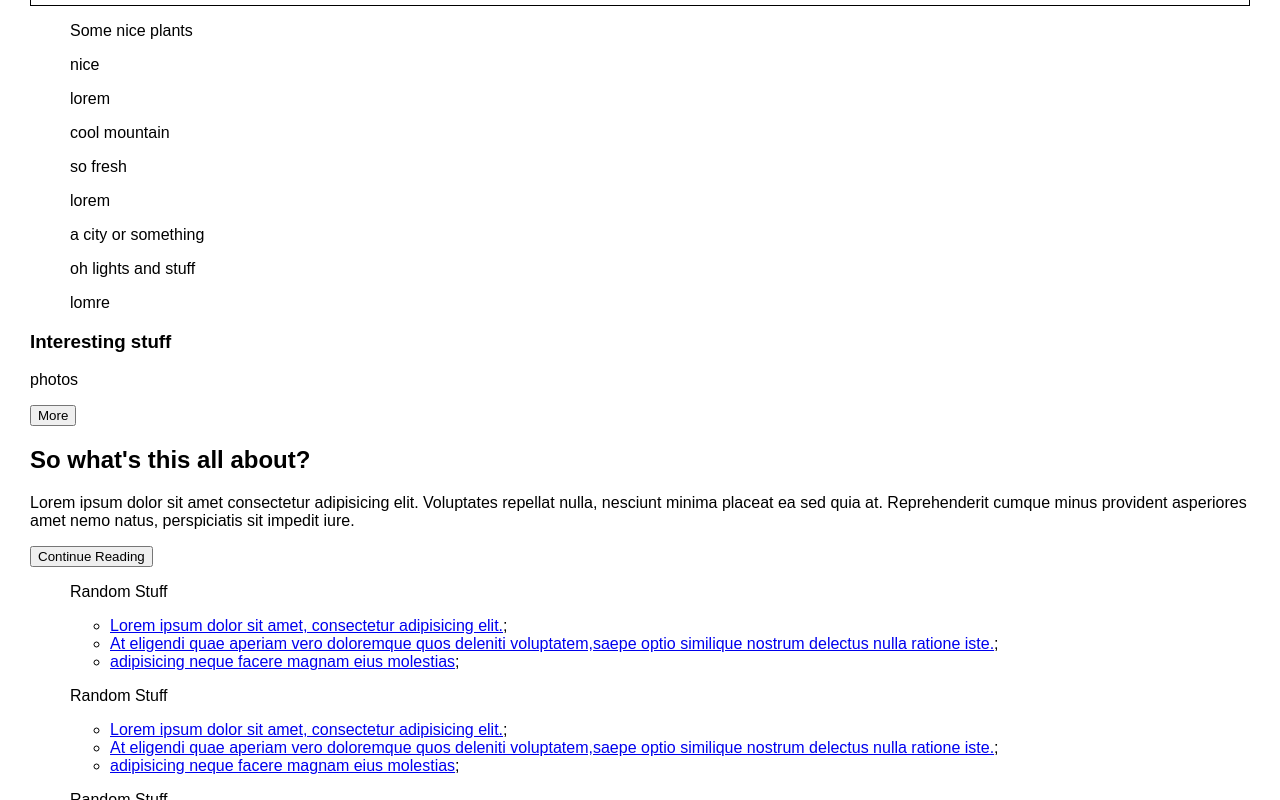
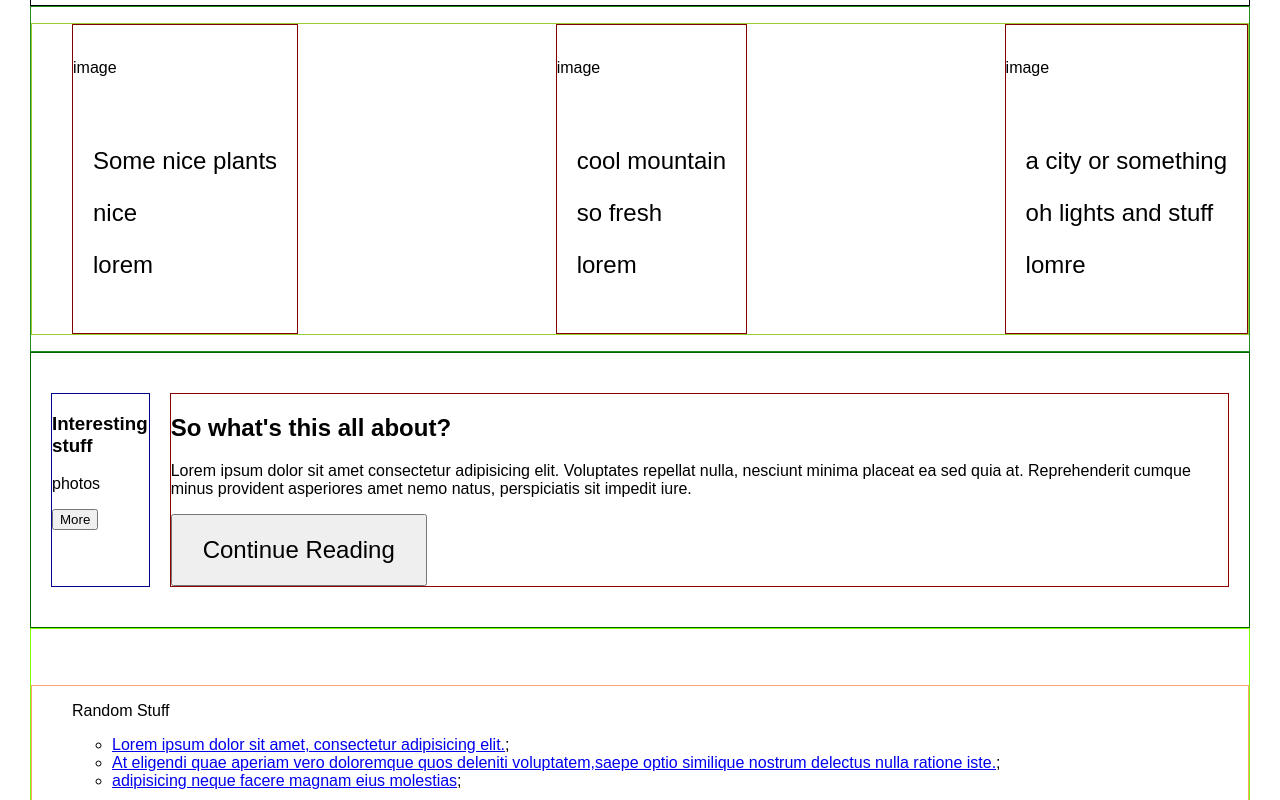
Before and after one commit to alexabush/verti, a React (Create React App) app: page / in a window 1280 px wide. Shown: the part 360-1160 px from the top of the page. Built offline with nearby package versions, Linux system fonts and the light colour scheme.

Commit message:
continuing styling

```diff
--- a/src/App.css
+++ b/src/App.css
@@ -54,3 +54,66 @@
   margin: 10px;
   font-size: 32px;
 }
+
+.stories__div {
+  display: flex;
+  flex-direction: row;
+  border: 1px solid forestgreen;
+}
+
+.stories__ul {
+  border: 1px solid yellowgreen;
+  display: flex;
+  justify-content: space-between;
+  width: 100%;
+}
+
+.stories__story {
+  border: 1px solid maroon;
+}
+
+.stories__story--text {
+  padding: 30px 20px;
+  font-size: 24px;
+}
+
+.copy__div {
+  display: flex;
+  padding: 30px 10px;
+  justify-content: space-between;
+  border: 1px solid darkgreen;
+}
+
+.copy-images__div {
+  margin: 10px;
+  border: 1px solid darkblue;
+}
+
+.copy-text__div {
+  margin: 10px;
+  border: 1px solid darkred;
+}
+
+.copy-text__button {
+  padding: 20px 30px;
+  font-size: 24px;
+}
+
+.footer__div {
+  border: 1px solid lightcoral;
+  padding: 40px 0px;
+  /* display: flex;
+  flex-direction: row; */
+}
+
+.footer__ul {
+  border: 1px solid lightgreen;
+}
+
+.footer__div {
+  border: 1px solid chartreuse;
+}
+
+.footer__ul {
+  border: 1px solid lightsalmon;
+}
--- a/src/components/molecule/FooterText.js
+++ b/src/components/molecule/FooterText.js
@@ -5,13 +5,15 @@ class FooterText extends Component {
   render() {
     const linkLis = this.props.links.map(text => {
       return (
-        <li>
-           <a href="#">{text}</a>;
+        <li className="footer__FooterText--li">
+          <a className="footer__FooterText--a" href="#">
+            {text}
+          </a>;
         </li>
       );
     });
     return (
-      <div>
+      <div className="footer__FooterText--div">
         <p>{this.props.title}</p>
         <ul>{linkLis}</ul>
       </div>
--- a/src/components/molecule/Story.js
+++ b/src/components/molecule/Story.js
@@ -4,10 +4,14 @@ class Story extends Component {
   state = {};
   render() {
     return (
-      <div>
-        <p>{this.props.title}</p>
-        <p>{this.props.subtitle}</p>
-        <p>{this.props.text}</p>
+      <div className="stories__story">
+        <img src="" alt="" />
+        <p>image</p>
+        <div className="stories__story--text">
+          <p>{this.props.title}</p>
+          <p>{this.props.subtitle}</p>
+          <p>{this.props.text}</p>
+        </div>
       </div>
     );
   }
--- a/src/components/organism/Copy.js
+++ b/src/components/organism/Copy.js
@@ -4,15 +4,15 @@ class Copy extends Component {
   state = {};
   render() {
     return (
-      <div>
-        <div>
+      <div className="copy__div">
+        <div className="copy-images__div">
           <h3>Interesting stuff</h3>
           <div>
             <p>photos</p>
           </div>
           <button>More</button>
         </div>
-        <div>
+        <div className="copy-text__div">
           <h2>So what's this all about?</h2>
           <p>
             Lorem ipsum dolor sit amet consectetur adipisicing elit. Voluptates
@@ -20,7 +20,7 @@ class Copy extends Component {
             Reprehenderit cumque minus provident asperiores amet nemo natus,
             perspiciatis sit impedit iure.
           </p>
-          <button>Continue Reading</button>
+          <button className="copy-text__button">Continue Reading</button>
         </div>
       </div>
     );
--- a/src/components/organism/Footer.js
+++ b/src/components/organism/Footer.js
@@ -36,8 +36,8 @@ class Footers extends Component {
       return <FooterText title={title} links={links} />;
     });
     return (
-      <div>
-        <ul>{footerTextLis}</ul>
+      <div className="footer__div">
+        <ul className="footer__ul">{footerTextLis}</ul>
       </div>
     );
   }
--- a/src/components/organism/Stories.js
+++ b/src/components/organism/Stories.js
@@ -18,8 +18,8 @@ class Stories extends Component {
       return <Story title={title} subtitle={subtitle} text={text} />;
     });
     return (
-      <div>
-        <ul>{storyLis}</ul>
+      <div className="stories__div">
+        <ul className="stories__ul">{storyLis}</ul>
       </div>
     );
   }
```
